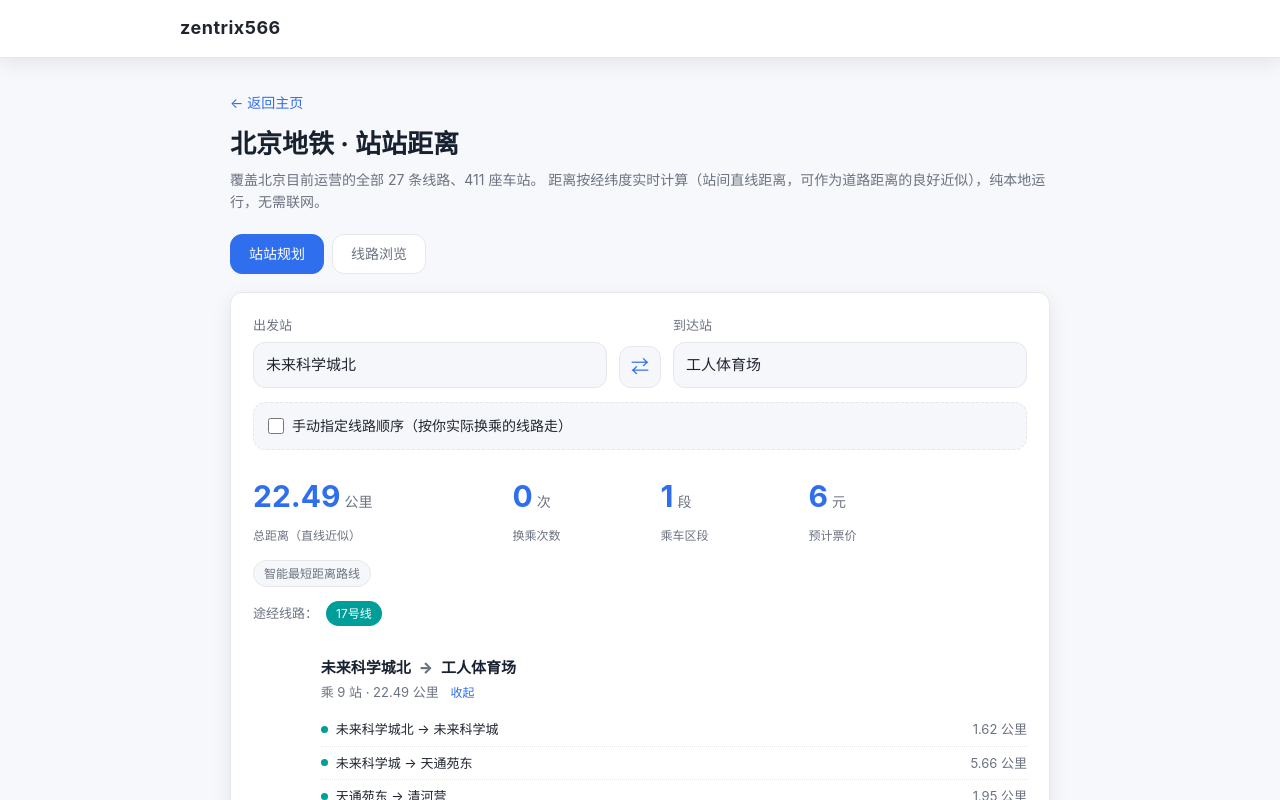
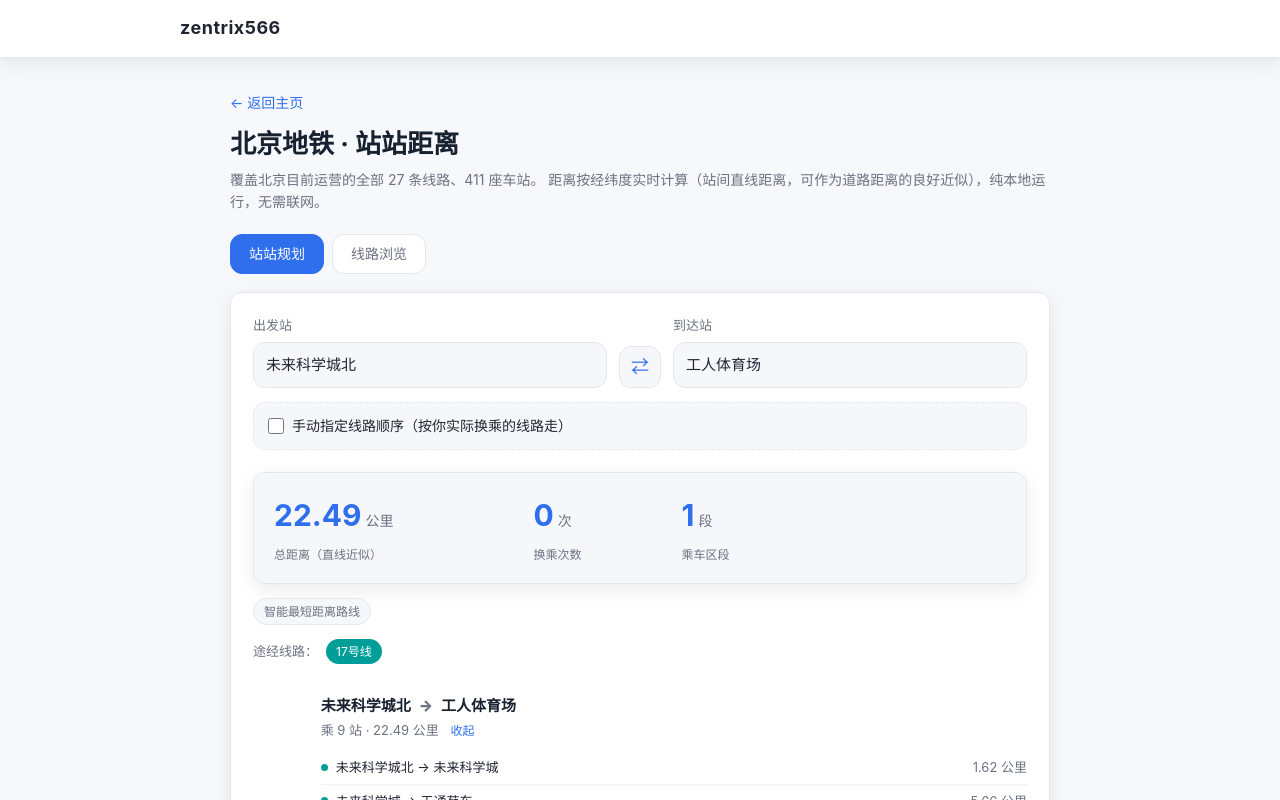
Before and after one commit to zentrix566/my-vue-project, a Vue app: page /subway in a window 1280 px wide. Shown: the top 800 px of the page. Built offline with nearby package versions, Linux system fonts and the light colour scheme.

Commit message:
fix: 规划结果改为带边框方框并移除预计票价

```diff
--- a/src/features/subway/pages/SubwayDistance.vue
+++ b/src/features/subway/pages/SubwayDistance.vue
@@ -59,10 +59,6 @@
           <div class="sum-item">
             <span class="num">{{ plan.segs.length }}</span><span class="unit">段</span>
             <div class="cap">乘车区段</div>
-          </div>
-          <div class="sum-item">
-            <span class="num">{{ plan.fare }}</span><span class="unit">元</span>
-            <div class="cap">预计票价</div>
           </div>
         </div>
 
@@ -456,7 +452,7 @@ function buildPlan() {
     return
   }
   if (s === e) {
-    plan.value = { mode: 'auto', totalKm: '0.00', fare: 0, transfers: 0, segs: [], linesUsed: [], single: true, name: s }
+    plan.value = { mode: 'auto', totalKm: '0.00', transfers: 0, segs: [], linesUsed: [], single: true, name: s }
     return
   }
 
@@ -490,7 +486,6 @@ function buildPlan() {
     mode: routeMode,
     seqNames,
     totalKm: (total / 1000).toFixed(2),
-    fare: computeFare(total),
     transfers: Math.max(0, segs.length - 1),
     segs,
     linesUsed,
@@ -564,16 +559,6 @@ lines.forEach((l, i) => {
 })
 function lineColor(name) {
   return lineColorMap[name] || PALETTE[0]
-}
-
-// 北京地铁计价规则（按实际乘车里程，单位：米）
-function computeFare(meters) {
-  const km = meters / 1000
-  if (km <= 6) return 3
-  if (km <= 12) return 4
-  if (km <= 22) return 5
-  if (km <= 32) return 6
-  return 6 + Math.ceil((km - 32) / 20)
 }
 
 function fmt(m) {
@@ -673,6 +658,11 @@ function fmt(m) {
   gap: 28px;
   margin: 22px 0 14px;
   flex-wrap: wrap;
+  padding: 18px 20px;
+  background: var(--color-bg);
+  border: 1px solid var(--color-border);
+  border-radius: var(--radius);
+  box-shadow: var(--shadow-card);
 }
 .sum-item {
   display: flex;
```
Also changed, not shown: 1 other file (tests, documents, lock files or other folders).
